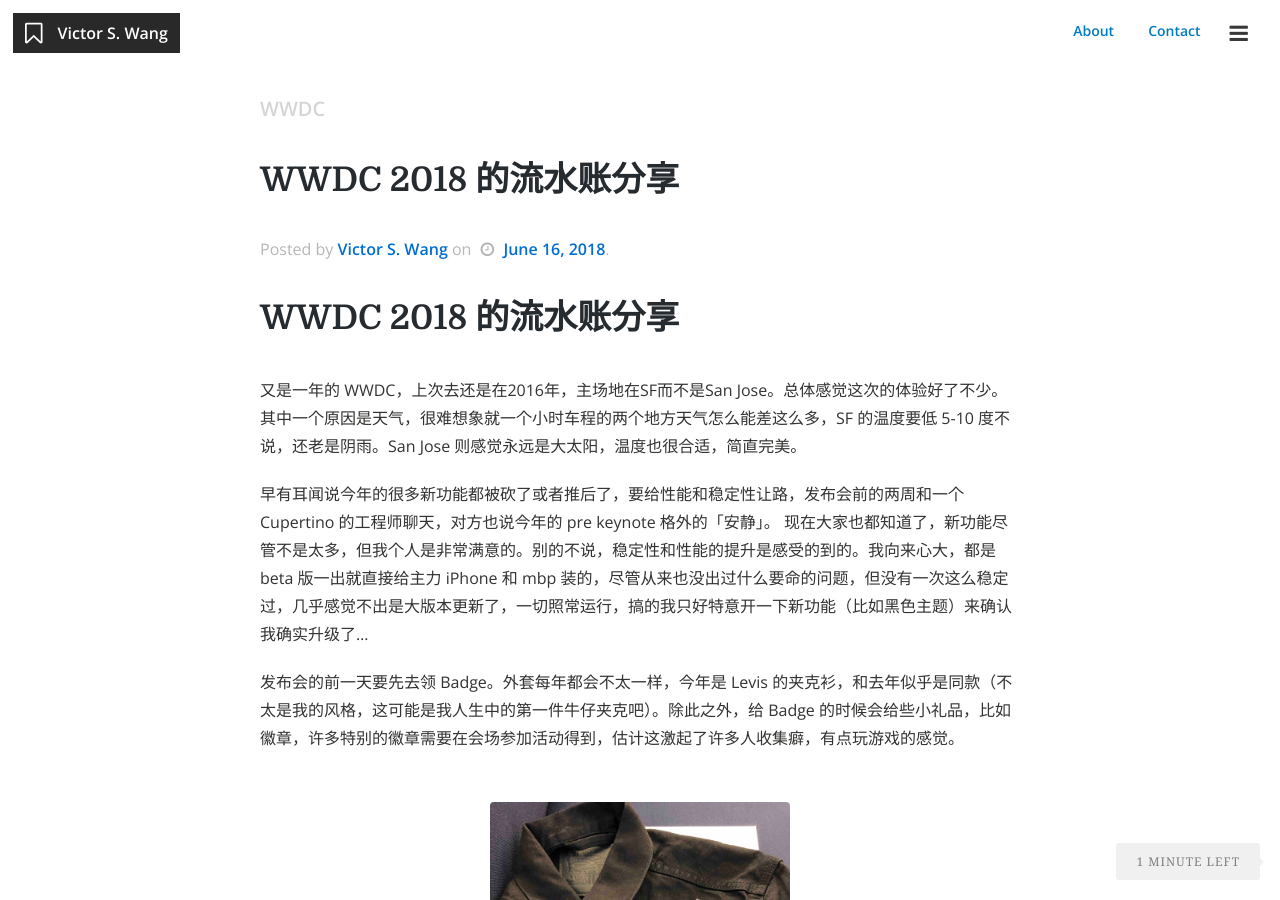
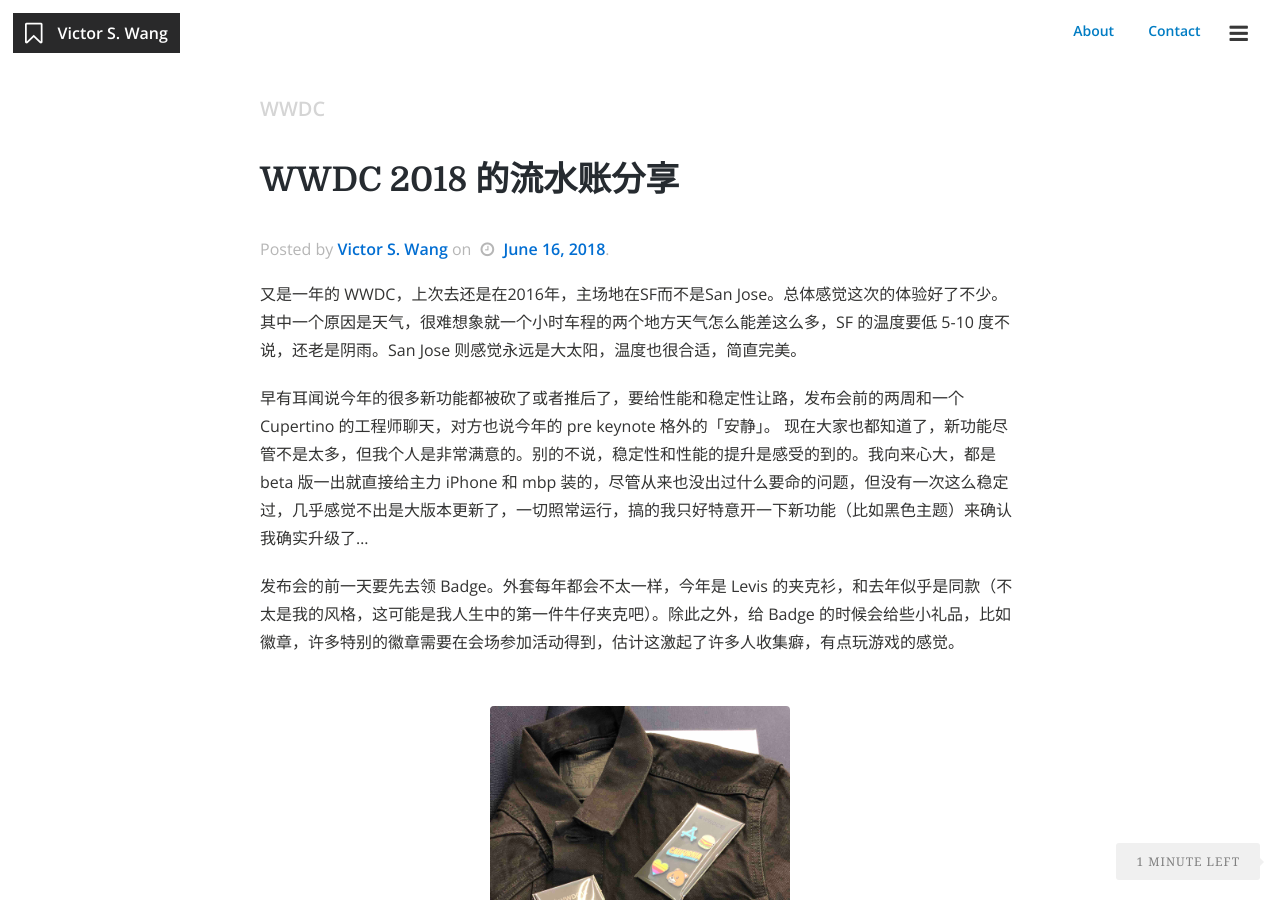
Before and after one commit to wangshengjia/wangshengjia.github.io, a Jekyll site: the page built from _posts/2018-06-16-wwdc-2018-notes-and-experiences-sharing.md, in a window 1280 px wide and 900 px high. Built offline with Jekyll 4.4.1, drawn with Linux system fonts in a browser that asks for light colours; nearby versions of some CDN libraries.

Commit message:
Update 2018-06-16-wwdc-2018-notes-and-experiences-sharing.md

```diff
--- a/_posts/2018-06-16-wwdc-2018-notes-and-experiences-sharing.md
+++ b/_posts/2018-06-16-wwdc-2018-notes-and-experiences-sharing.md
@@ -7,8 +7,6 @@ banner_image: ""
 featured: false
 comments: true
 ---
-
-# WWDC 2018 的流水账分享
 
 又是一年的 WWDC，上次去还是在2016年，主场地在SF而不是San Jose。总体感觉这次的体验好了不少。其中一个原因是天气，很难想象就一个小时车程的两个地方天气怎么能差这么多，SF 的温度要低 5-10 度不说，还老是阴雨。San Jose 则感觉永远是大太阳，温度也很合适，简直完美。
 
```
